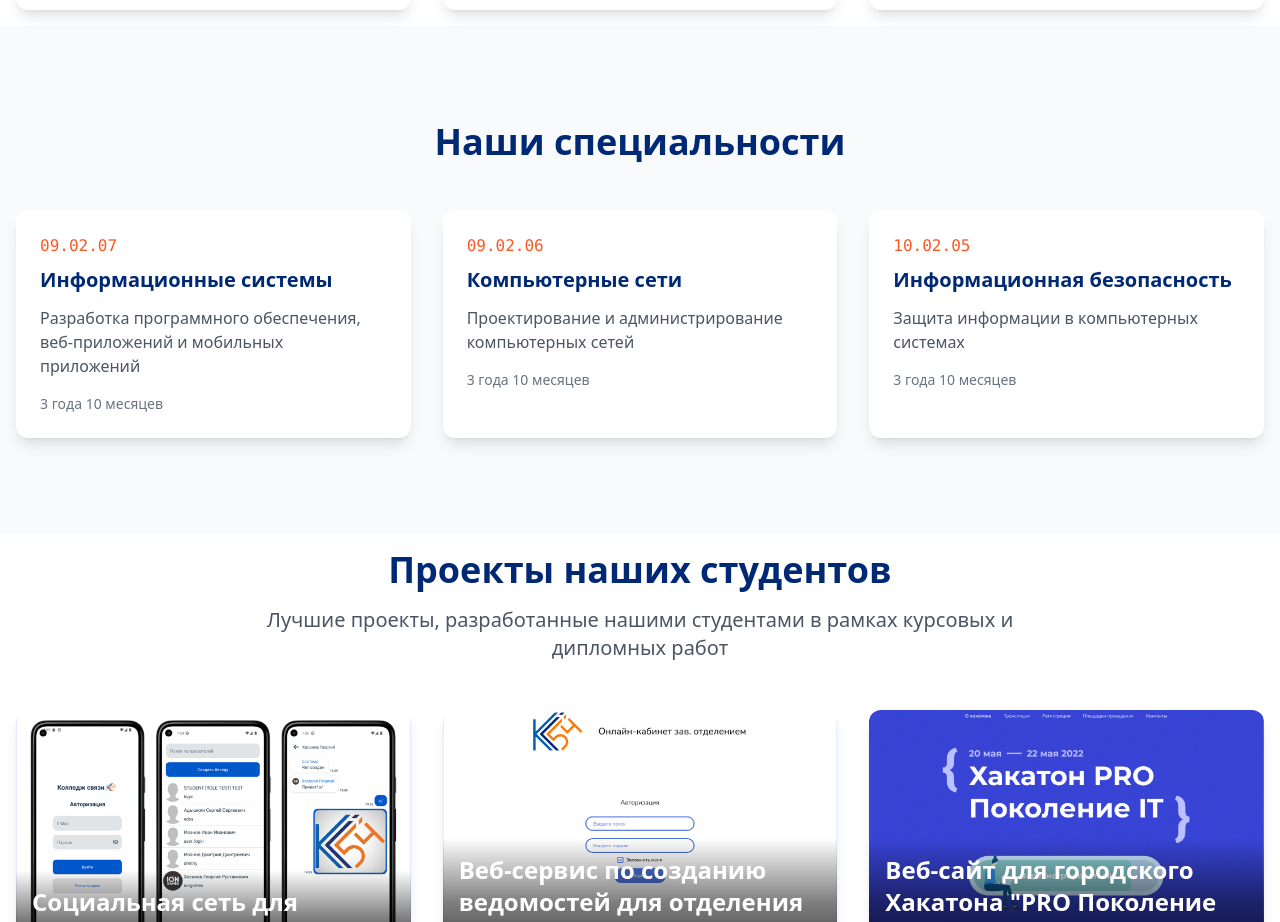
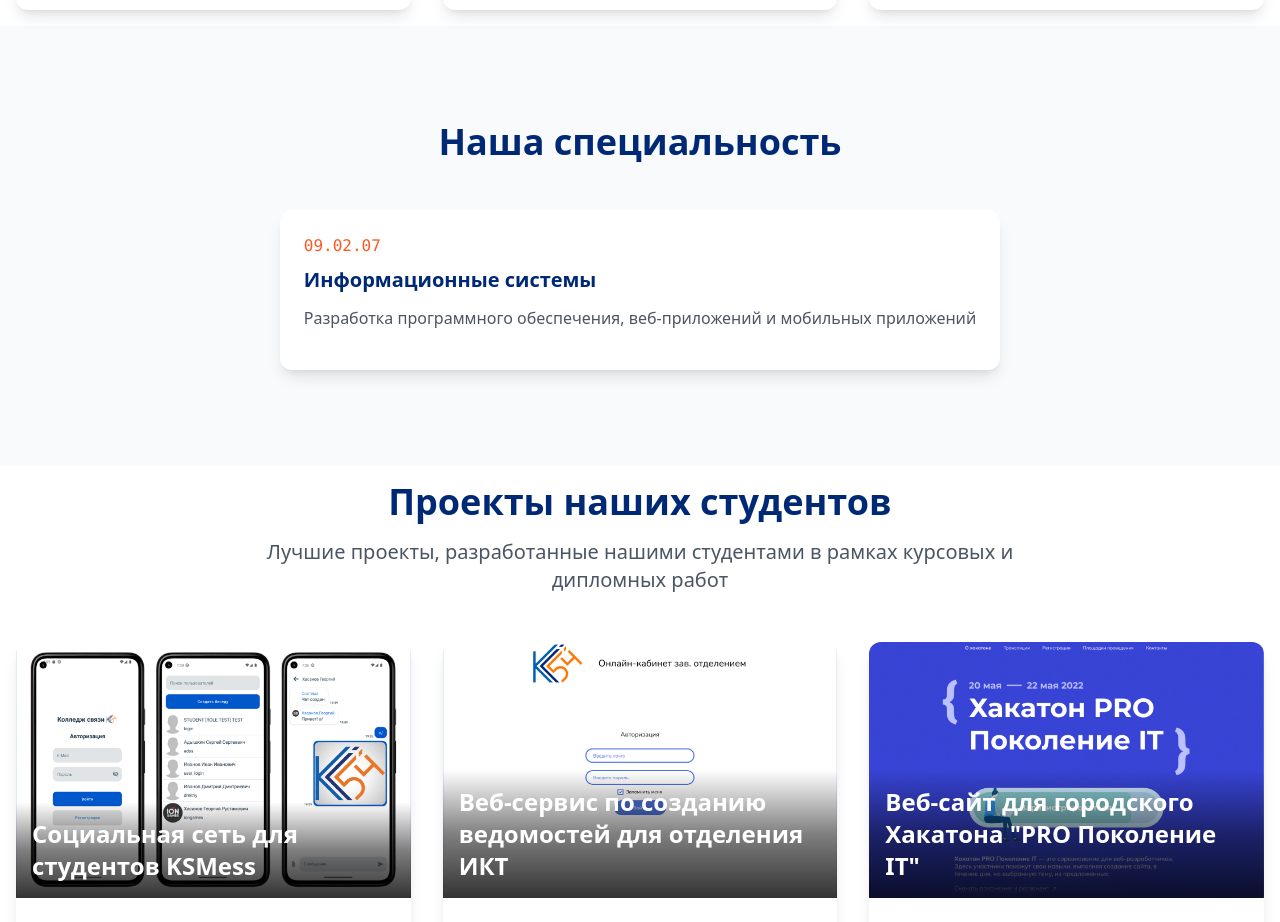
Before and after one commit to aivanns/lendos, a React (Vite) app: page / in a window 1280 px wide. Shown: the part 1400-2322 px from the top of the page. Built offline with nearby package versions, Linux system fonts and the light colour scheme.

Commit message:
small fix

```diff
--- a/src/App.tsx
+++ b/src/App.tsx
@@ -162,7 +162,7 @@ const App = () => {
       <section id="specialties" className="bg-gray-50 py-20">
         <div className={`${THEME.container.maxWidth} mx-auto ${THEME.container.padding}`}>
           <h2 className="text-4xl font-bold text-center text-primary mb-12">{SPECIALTIES_SECTION.title}</h2>
-          <div className="grid md:grid-cols-3 gap-8">
+          <div className="flex items-center justify-center">
             {SPECIALTIES_SECTION.specialties.map((specialty, index) => (
               <motion.div
                 key={index}
@@ -174,7 +174,6 @@ const App = () => {
                 <div className="text-secondary font-mono mb-2">{specialty.code}</div>
                 <h3 className="text-xl font-bold text-primary mb-3">{specialty.title}</h3>
                 <p className="text-gray-600 mb-4">{specialty.description}</p>
-                <div className="text-sm text-gray-500">{specialty.duration}</div>
               </motion.div>
             ))}
           </div>
--- a/src/data/content.ts
+++ b/src/data/content.ts
@@ -64,25 +64,12 @@ export const ABOUT_SECTION = {
 };
 
 export const SPECIALTIES_SECTION = {
-  title: "Наши специальности",
+  title: "Наша специальность",
   specialties: [
     {
       title: "Информационные системы",
       code: "09.02.07",
-      duration: "3 года 10 месяцев",
       description: "Разработка программного обеспечения, веб-приложений и мобильных приложений"
-    },
-    {
-      title: "Компьютерные сети",
-      code: "09.02.06",
-      duration: "3 года 10 месяцев",
-      description: "Проектирование и администрирование компьютерных сетей"
-    },
-    {
-      title: "Информационная безопасность",
-      code: "10.02.05",
-      duration: "3 года 10 месяцев",
-      description: "Защита информации в компьютерных системах"
     }
   ]
 };
```
